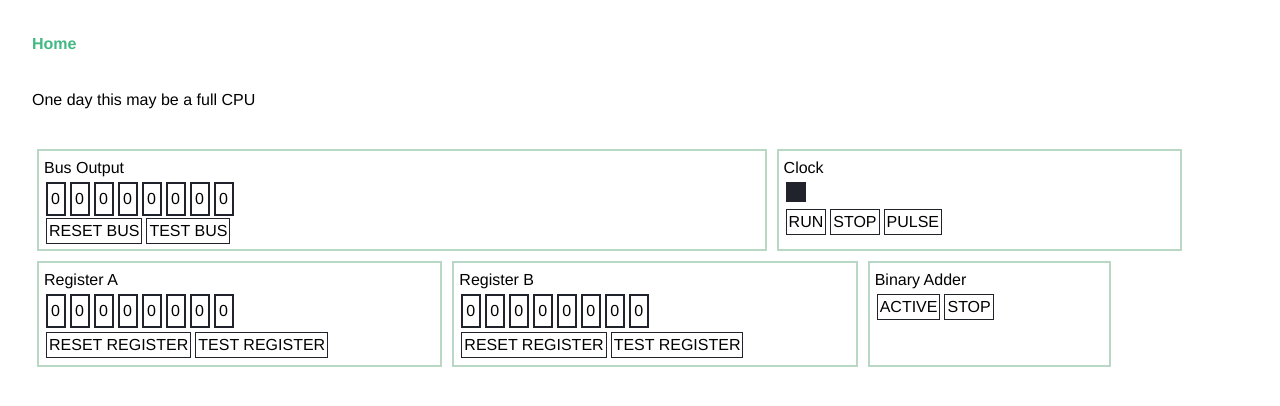
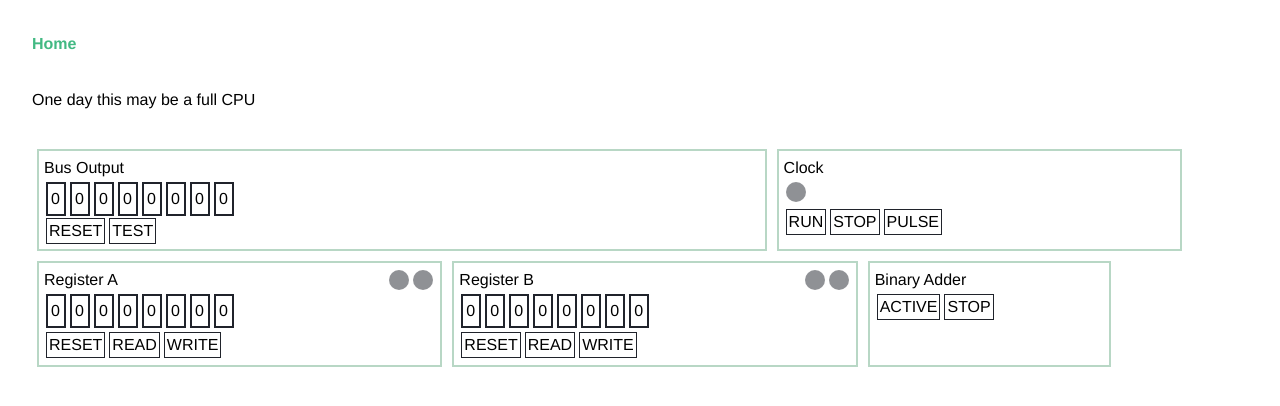
Before and after one commit to jacobpretorius/crazyman-pc, a Vue app: page / in a window 1280 px wide. Shown: the top 406 px of the page. Built offline with nearby package versions, Linux system fonts and the light colour scheme.

Commit message:
register read/write bus@

```diff
--- a/src/assets/css/theme.scss
+++ b/src/assets/css/theme.scss
@@ -2,4 +2,4 @@ $color-electric-blue: #2c4a88;
 $color-gunmetal: #20232b;
 $color-white-smoke: #f4f4f0;
 $color-eucalyptus: #b8d7c5;
-$color-Silk: #f3d8be;
+$color-Red: #ee9494;
--- a/src/components/BinaryAdder/BinaryAdder.vue
+++ b/src/components/BinaryAdder/BinaryAdder.vue
@@ -63,16 +63,12 @@ export default {
           // Update original bus safely
           for (let j = 0; j < bus.length; j++) {
             if (updatedBusAsBase2[j]) {
-              if (updatedBusAsBase2[j] === '1') {
-                bus[j] = 1;
-              } else {
-                bus[j] = 0;
-              }
+              bus[j] = updatedBusAsBase2[j] === '1' ? 1 : 0;
             } else {
               bus[j] = 0;
             }
           }
-          this.fullSetBus(bus);
+          this.fullSetBus(bus.reverse());
         }
       }
     },
--- a/src/components/BusOutput/BusOutput.vue
+++ b/src/components/BusOutput/BusOutput.vue
@@ -14,8 +14,8 @@
       />
     </div>
 
-    <button @click="handleResetBus">RESET BUS</button>
-    <button @click="handleTestState">TEST BUS</button>
+    <button @click="handleResetBus">RESET</button>
+    <button @click="handleTestState">TEST</button>
   </div>
 </template>
 
--- a/src/components/Clock/Clock.vue
+++ b/src/components/Clock/Clock.vue
@@ -67,12 +67,15 @@ export default {
     width: 20px;
     height: 20px;
     background-color: $color-gunmetal;
+    opacity: .5;
     padding: 0 2px;
     margin: 2px 2px 5px 2px;
+    border-radius: 10px;
   }
 
   .on {
     background-color: $color-eucalyptus;
+    opacity: 1;
   }
 
   button {
--- a/src/components/Register/Register.vue
+++ b/src/components/Register/Register.vue
@@ -1,6 +1,9 @@
 <template>
   <div class="Register">
     <h1>Register {{ registerName }}</h1>
+
+    <div class="led" :class="{ write : this.writeEnabledLED }"></div>
+    <div class="led" :class="{ read : this.readEnabledLED }"></div>
 
     <div class="Input-Area">
       <input
@@ -14,8 +17,9 @@
       />
     </div>
 
-    <button @click="handleClearRegister">RESET REGISTER</button>
-    <button @click="handleTestRegister">TEST REGISTER</button>
+    <button @click="handleClearRegister">RESET</button>
+    <button @click="loadRegisterFromBus">READ</button>
+    <button @click="writeRegisterToBus">WRITE</button>
   </div>
 </template>
 
@@ -30,9 +34,17 @@ export default {
       default: '',
     },
   },
+  data: function() {
+    return {
+      readEnabled: false,
+      writeEnabled: false,
+      readEnabledLED: false,
+      writeEnabledLED: false,
+    }
+  },
   computed: {
-    ...mapState(['bus']),
-    ...mapGetters(['getRegisters']),
+    ...mapState(['bus', 'clockHigh']),
+    ...mapGetters(['getRegisters', 'getBus']),
     register: function() {
       return this.getRegisters[this.registerName];
     },
@@ -41,21 +53,48 @@ export default {
     ...mapMutations({
       setRegister: 'SET_REGISTER',
       resetRegister: 'RESET_REGISTER',
+      fullSetBus: 'FULL_SET_BUS',
     }),
+    loadRegisterFromBus() {
+      this.blinkReadEnabledLed();
+      this.setRegister({
+        registerName: this.registerName,
+        updatedRegister: [...this.getBus],
+      });
+    },
+    writeRegisterToBus() {
+      this.blinkWriteEnabledLed();
+      console.log(this.register);
+      this.fullSetBus(this.register);
+    },
     handleClearRegister() {
       this.resetRegister(this.registerName);
-    },
-    handleTestRegister() {
-      this.setRegister({
-        registerName: this.registerName,
-        updatedRegister: [1, 1, 1, 1, 0, 0, 0, 0],
-      });
     },
     checkValueValidBinaryChar(event) {
       if (event.key === '1' || event.key === '0') {
         return;
       }
       event.preventDefault();
+    },
+    blinkReadEnabledLed() {
+      this.readEnabledLED = true;
+      window.setTimeout(() => {
+        this.readEnabledLED = false;
+      }, 350);
+    },
+    blinkWriteEnabledLed() {
+      this.writeEnabledLED = true;
+      window.setTimeout(() => {
+        this.writeEnabledLED = false;
+      }, 350);
+    },
+  },
+  watch: {
+    clockHigh: function() {
+      // Read from BUS
+      if (this.readEnabled) {
+        this.loadRegisterFromBus();
+      }
     },
   },
   created() {
@@ -66,9 +105,34 @@ export default {
 
 <style scoped lang="scss">
 .Register {
+  h1 {
+    display: inline-block;
+  }
+
   border: 2px solid $color-eucalyptus;
   padding: 5px;
   margin: 5px;
+
+  .led {
+    width: 20px;
+    height: 20px;
+    background-color: $color-gunmetal;
+    padding: 0 2px;
+    margin: 2px 2px 5px 2px;
+    float: right;
+    border-radius: 10px;
+    opacity: .5;
+  }
+
+  .read {
+    background-color: $color-electric-blue;
+    opacity: 1;
+  }
+
+  .write {
+    background-color: $color-Red;
+    opacity: 1;
+  }
 
   .Input-Area {
     display: flex;
--- a/src/store.js
+++ b/src/store.js
@@ -12,11 +12,7 @@ export default new Vuex.Store({
   mutations: {
     // BUS
     FULL_SET_BUS: (state, updatedBus) => {
-      // for (let i = updatedBus.length; i >= 0; i--) {
-      //   Vue.set(state, i, updatedBus[i]);
-      // }
-      // state.bus = updatedBus;
-      Vue.set(state, state.bus, updatedBus.reverse());
+      Vue.set(state, 'bus', updatedBus.slice());
     },
     RESET_BUS: (state) => {
       Vue.set(state, 'bus', [...[0, 0, 0, 0, 0, 0, 0, 0]]);
```
